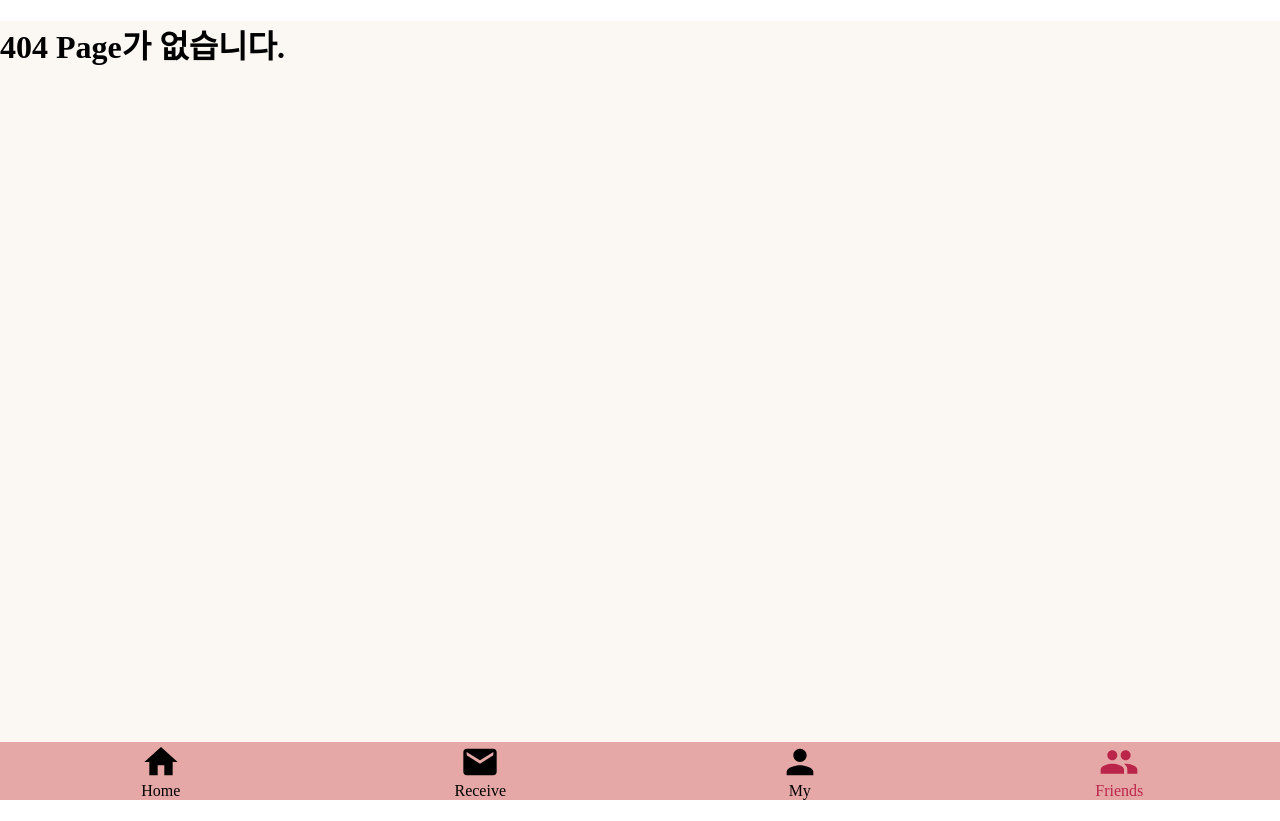
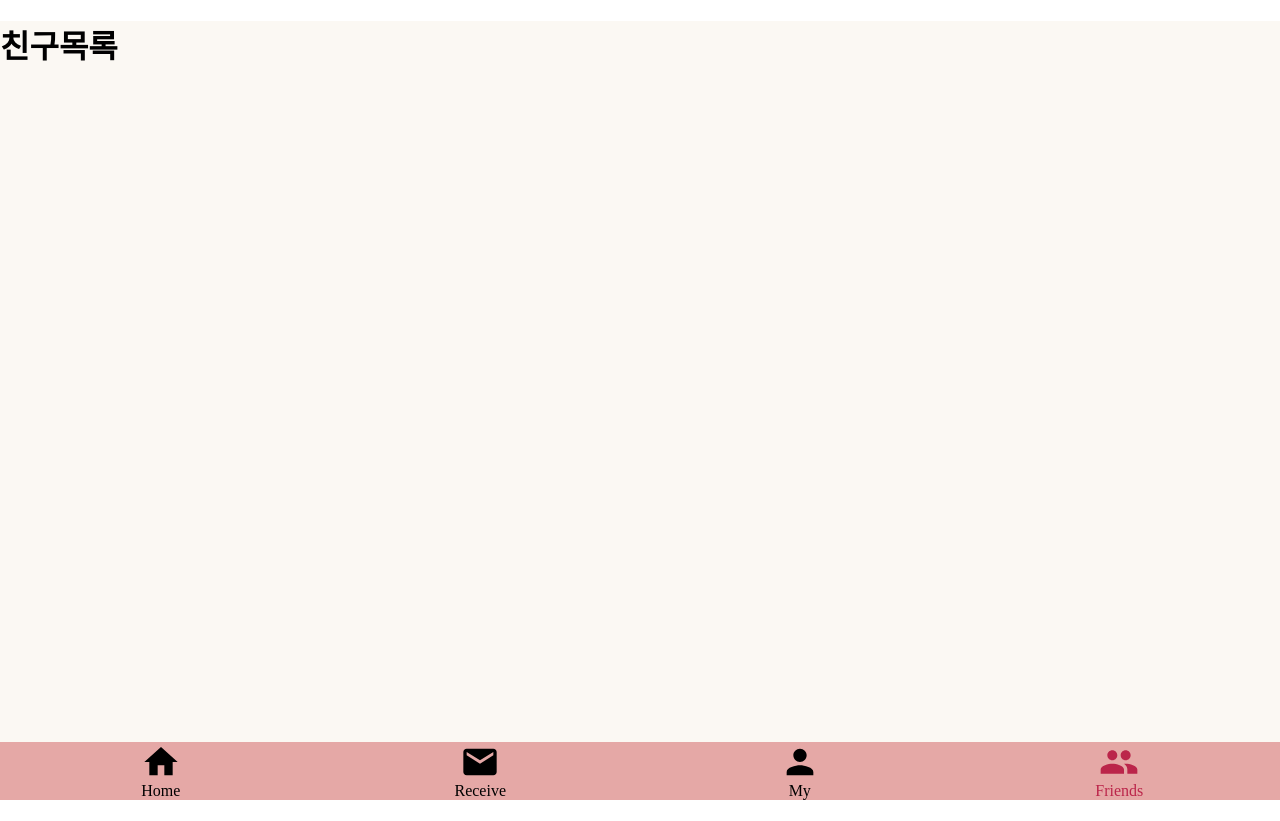
Before and after one commit to SWAcademy-Team-3/todoclient, a React (Create React App) app: page /friends in a window 1280 px wide. Before the commit this address had no page. Built offline with nearby package versions, Linux system fonts and the light colour scheme; a web font is replaced by a local one.

Commit message:
[Add] 기본 페이지 라우팅 구현

```diff
--- a/src/App.js
+++ b/src/App.js
@@ -2,6 +2,9 @@ import { React } from "react";
 import { BrowserRouter, Routes, Route } from "react-router-dom";
 
 import Home from "./page/Home";
+import Receive from "./page/Receive";
+import My from "./page/My";
+import Friends from "./page/Friends";
 import Login from "./page/Login";
 import PageNotFound from "./page/PageNotFound";
 import Navigation from "./Navigation";
@@ -15,6 +18,9 @@ function App() {
         <div className="contents">
           <Routes>
             <Route path="/" element={<Home />}></Route>
+            <Route path="/receive" element={<Receive />}></Route>
+            <Route path="/my" element={<My />}></Route>
+            <Route path="/friends" element={<Friends />}></Route>
             <Route path="/login" element={<Login />}></Route>
             <Route path="*" element={<PageNotFound />}></Route>
           </Routes>
--- /dev/null
+++ b/src/page/Friends.js
@@ -0,0 +1,7 @@
+export default function Friends() {
+  return (
+    <>
+      <h1>친구목록</h1>
+    </>
+  );
+}
--- /dev/null
+++ b/src/page/My.js
@@ -0,0 +1,7 @@
+export default function My() {
+  return (
+    <>
+      <h1>마이페이지</h1>
+    </>
+  );
+}
--- /dev/null
+++ b/src/page/Receive.js
@@ -0,0 +1,7 @@
+export default function Receive() {
+  return (
+    <>
+      <h1>편지 받은 곳</h1>
+    </>
+  );
+}
```
